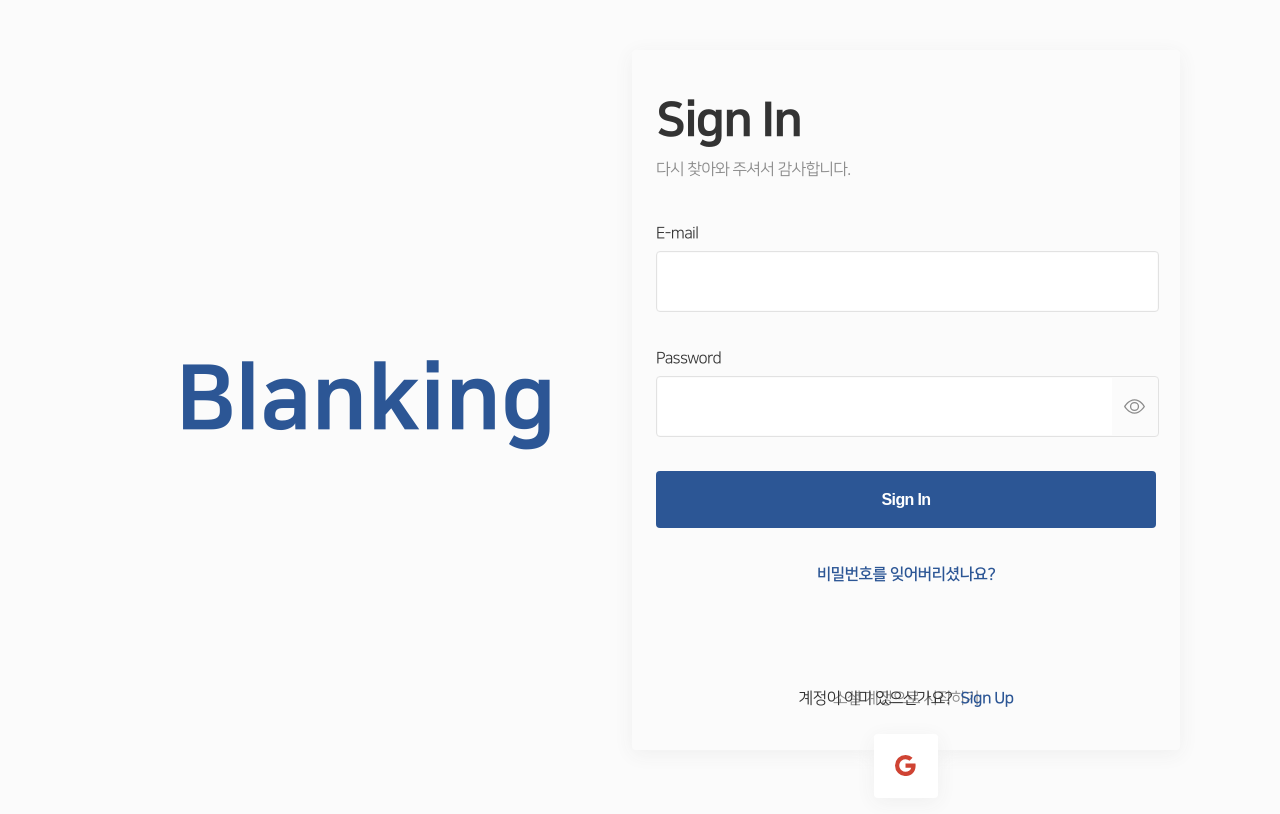
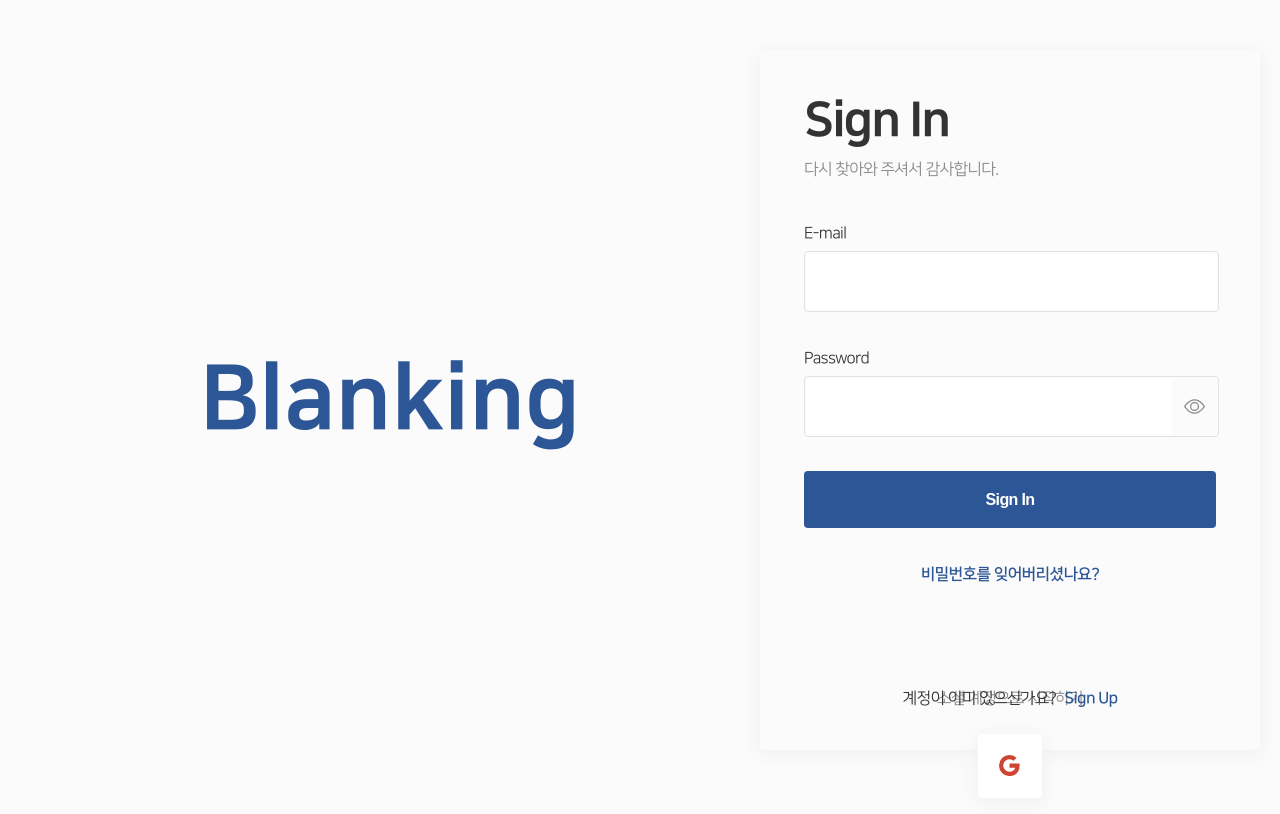
Before and after one commit to JaeilJO/blanking, a Next.js app: page /auth/signin in a window 1280 px wide. Shown: the top 814 px of the page. Built offline with nearby package versions, Linux system fonts and the light colour scheme; no server answers.

Commit message:
stlye : auth component 스타일 수정 - background padding이 vertical과 side가 반대로 적용되어 있던 실수 수정

```diff
--- a/src/app/(unauthrized)/auth/layout.module.scss
+++ b/src/app/(unauthrized)/auth/layout.module.scss
@@ -10,6 +10,7 @@
 
     display: flex;
     justify-content: center;
+    align-items: center;
 
     @include a.media-query('small') {
         padding: 0;
@@ -18,9 +19,9 @@
     }
 
     @include a.media-query('middle') {
-        width: calc(100dvw - 2 * #{a.$background-padding-side});
+        width: calc(100dvw - 2 * 20px);
         height: calc(100dvh - 2 * #{a.$background-padding-vertical});
-        padding: a.$background-padding-side a.$background-padding-vertical;
+        padding: a.$background-padding-vertical 20px;
         align-items: none;
     }
 
@@ -48,8 +49,9 @@
 .auth_wrapper {
     position: relative;
 
-    max-width: a.$auth-wrapper_max_width;
-    min-width: a.$auth-wrapper_min_width;
+    max-width: a.$auth-wrapper-max_width - 2 * a.$auth-wrapper-padding-side;
+    min-width: a.$auth-wrapper-min_width - 2 * a.$auth-wrapper-padding-side;
+    max-height: a.$auth-wrapper-max-height - 2 * a.$auth-wrapper-padding-vertical;
 
     height: calc(100dvh - 2 * #{a.$background-padding-vertical} - 2 * #{a.$auth-wrapper-padding-vertical});
 
--- a/src/style/abstracts/_variables.scss
+++ b/src/style/abstracts/_variables.scss
@@ -6,7 +6,8 @@ $background-padding-vertical: 50px;
 //Auth
 $auth-wrapper-max-width: 500px;
 $auth-wrapper-min-width: 300px;
-$auth-wrapper-padding-side: 24px;
+$auth-wrapper-max-height: 900px;
+$auth-wrapper-padding-side: 44px;
 $auth-wrapper-padding-vertical: 40px;
 
 //Side bar
```
